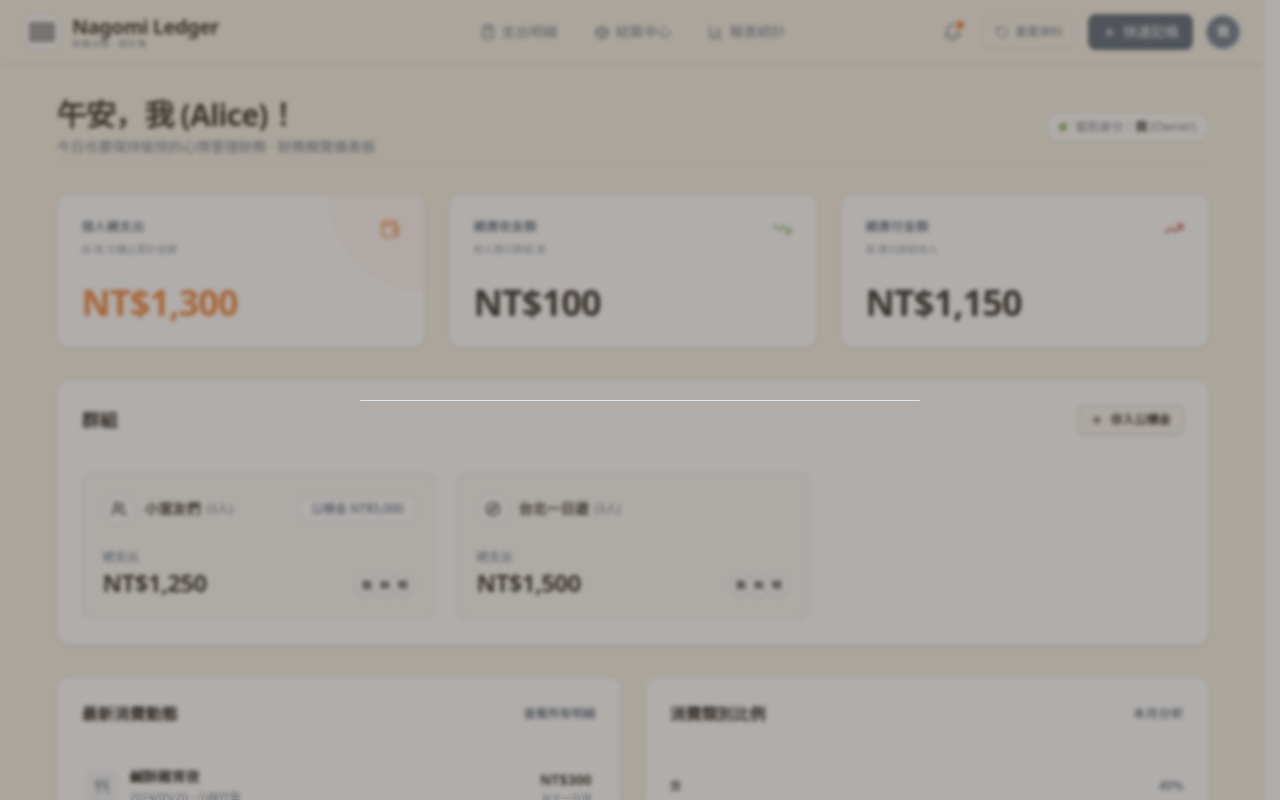
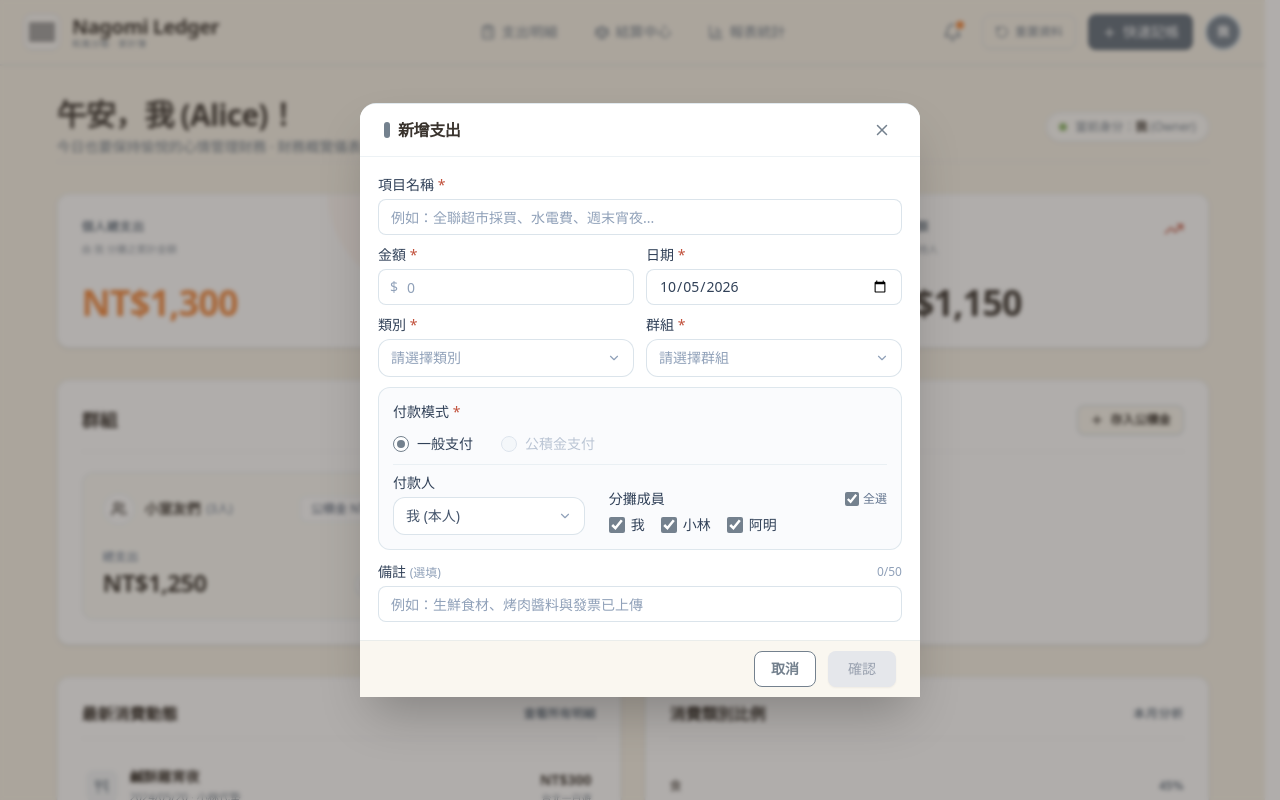
Before and after one commit to JIAXUN88/Bill-Splitting-Website, a React (Vite) app: page / in a window 1280 px wide. Both pictures are taken after a click on the button "快速記帳". Shown: the top 800 px of the page. Built offline with nearby package versions, Linux system fonts and the light colour scheme; grey boxes are pictures that could not be loaded.

Commit message:
修改「新增支出modal」，改成不會有scrollbar，又下角不隨鍵盤往上推移。

```diff
--- a/src/components/AddExpenseModal.tsx
+++ b/src/components/AddExpenseModal.tsx
@@ -440,7 +440,7 @@ export default function AddExpenseModal({
   };
 
   return (
-    <div className="fixed inset-0 z-50 flex items-end sm:items-center justify-center p-0 sm:p-4 overflow-hidden" style={{ height: '100vh', position: 'fixed' }}>
+    <div className="fixed inset-0 z-50 flex items-end sm:items-center justify-center p-0 sm:p-4 overflow-hidden" style={{ contain: 'layout size', position: 'fixed' }}>
       {/* Backdrop - Clickable to dismiss modal */}
       <div
         onClick={() => handleAnimatedClose()}
@@ -476,7 +476,7 @@ export default function AddExpenseModal({
       </div>
 
       {/* Modal Card - Bottom Sheet on Mobile (<640px: rounded-t-2xl max-h-[90vh] h-auto, slide up/down), Dialog on Desktop (sm:rounded-2xl sm:max-h-[calc(100vh-32px)], scale/fade) */}
-      <div className={`relative bg-white w-full sm:max-w-[560px] max-h-[90vh] h-auto sm:max-h-[calc(100vh-32px)] rounded-t-2xl sm:rounded-2xl shadow-2xl border-t sm:border border-[#C3D3DE]/50 flex flex-col overflow-hidden z-10 transition-transform duration-200 ease-out sm:transition-all sm:duration-150 ${
+      <div style={{ height: 'fit-content', maxHeight: '100%' }} className={`relative bg-white w-full sm:max-w-[560px] max-h-[90vh] h-auto sm:max-h-[calc(100vh-32px)] rounded-t-2xl sm:rounded-2xl shadow-2xl border-t sm:border border-[#C3D3DE]/50 flex flex-col overflow-hidden z-10 transition-transform duration-200 ease-out sm:transition-all sm:duration-150 ${
         isMountedAnimation
           ? 'translate-y-0 sm:opacity-100 sm:scale-100'
           : 'translate-y-full sm:translate-y-0 sm:opacity-0 sm:scale-95'
```
